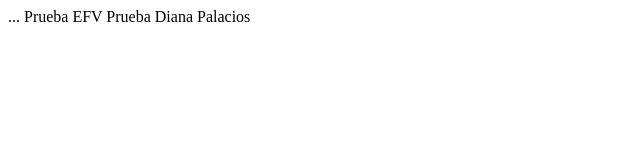
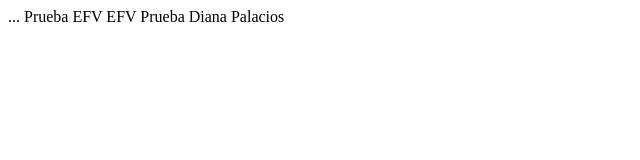
Before and after one commit to efvgerardosarabia/efv, a plain HTML site: page index.html in a window 1280 px wide. Shown: the full height of the page, 0-640 px from the left. Drawn offline with Linux system fonts and the light colour scheme.

Commit message:
nuevo cambio de formato

```diff
--- a/index.html
+++ b/index.html
@@ -5,7 +5,7 @@
     </HEAD>
 
     <BODY>
-        Prueba EFV
+        Prueba EFV EFV
 	Prueba Diana Palacios
     </BODY>
 </HTML>
```
